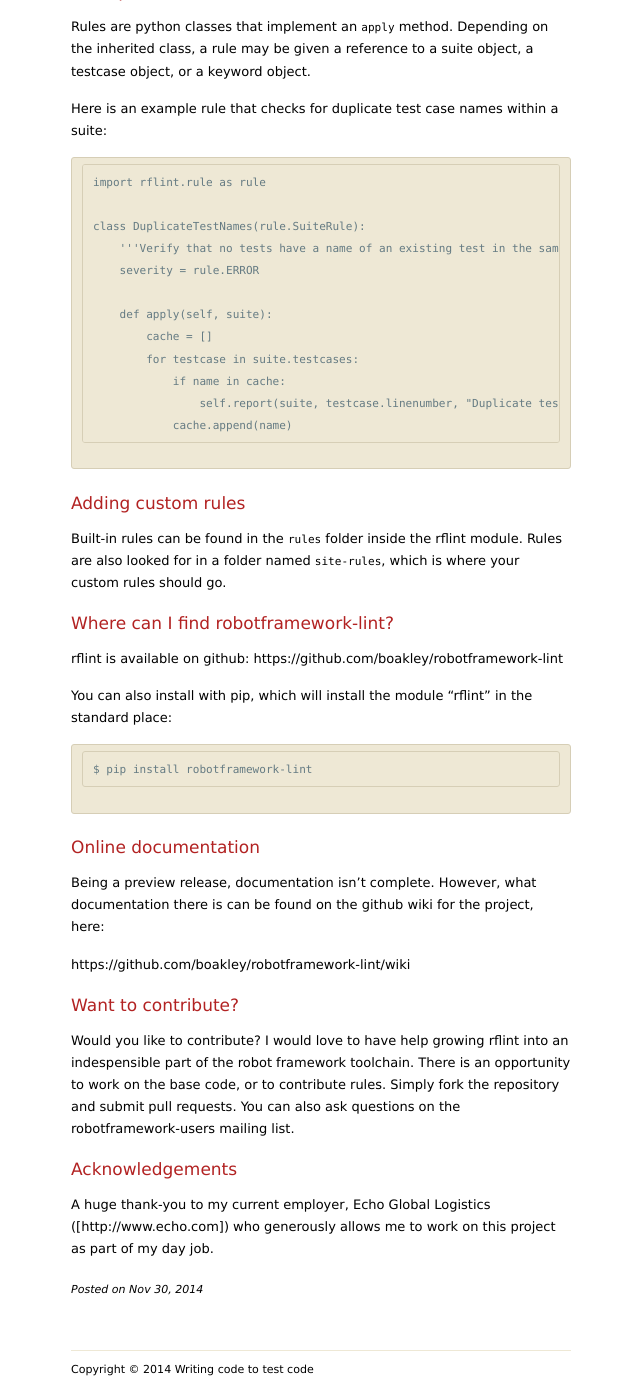
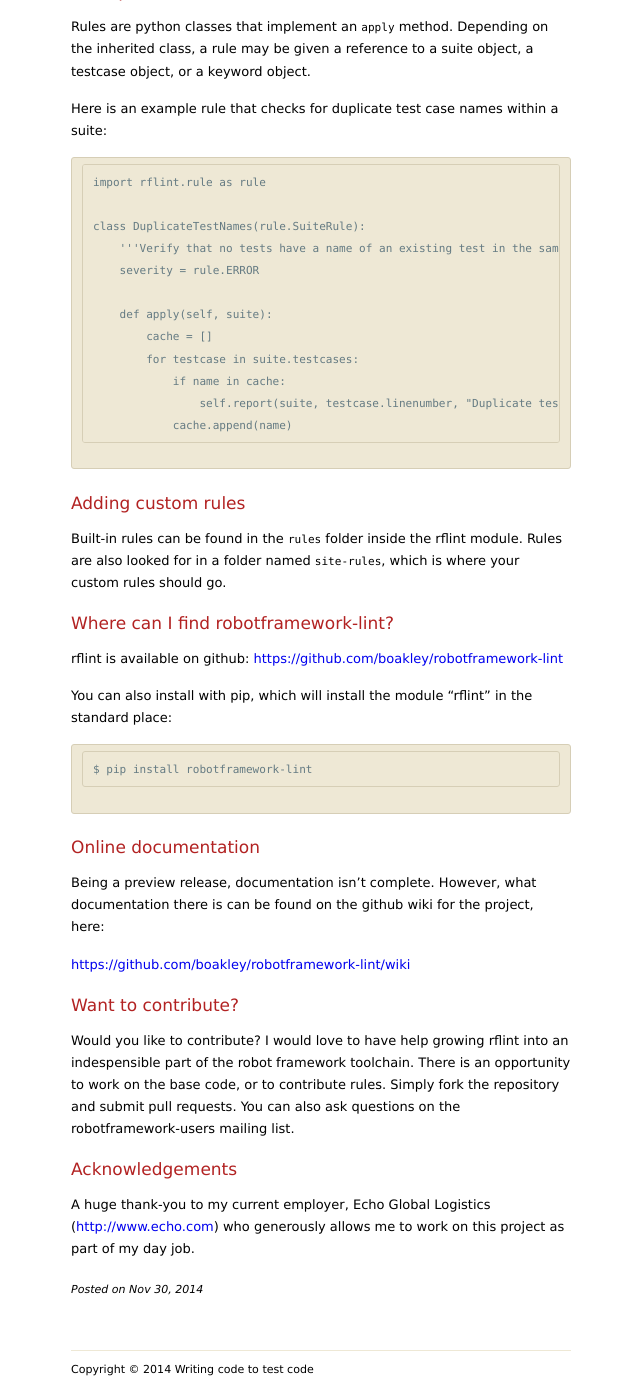
Before and after one commit to boakley/boakley.github.io, a Jekyll site: the page built from _posts/2014-11-30-robotframework-lint-preview.md, in a window 1280 px wide and 1400 px high, scrolled down 1794 px. Shown: the whole window, without its empty margins (319-959 px from the left). Built offline with Jekyll 4.4.1, drawn with Linux system fonts in a browser that asks for light colours; nearby versions of some CDN libraries.

Commit message:
added proper markup around links

```diff
--- a/_posts/2014-11-30-robotframework-lint-preview.md
+++ b/_posts/2014-11-30-robotframework-lint-preview.md
@@ -104,7 +104,7 @@ go.
 
 # Where can I find robotframework-lint?
 
-rflint is available on github: https://github.com/boakley/robotframework-lint
+rflint is available on github: <https://github.com/boakley/robotframework-lint>
 
 You can also install with pip, which will install the module "rflint"
 in the standard place:
@@ -117,7 +117,7 @@ Being a preview release, documentation isn't complete. However, what
 documentation there is can be found on the github wiki for the
 project, here:
 
-https://github.com/boakley/robotframework-lint/wiki
+<https://github.com/boakley/robotframework-lint/wiki>
 
 # Want to contribute?
 
@@ -130,5 +130,5 @@ also ask questions on the robotframework-users mailing list.
 # Acknowledgements
 
 A huge thank-you to my current employer, Echo Global Logistics
-([http://www.echo.com]) who generously allows me to work on this
+(<http://www.echo.com>) who generously allows me to work on this
 project as part of my day job.
```
